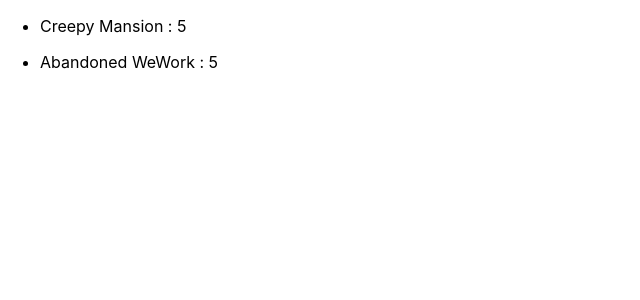
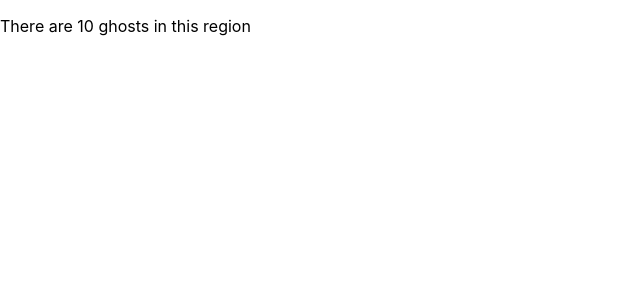
Before and after one commit to szunami/hooks-query-helper, a React (Create React App) app: page / in a window 1280 px wide. Shown: the top 300 px of the page, without its empty margins (0-640 px from the left). Built offline with nearby package versions, Linux system fonts and the light colour scheme.

Commit message:
Set up 3

```diff
--- a/src/App.tsx
+++ b/src/App.tsx
@@ -1,10 +1,10 @@
 import "./App.css";
-import { HauntedHouseReport } from "./version2";
+import { RegionalHauntedHouseReport } from "./version3";
 
 function App() {
   return (
     <div className="App">
-      <HauntedHouseReport />
+      <RegionalHauntedHouseReport />
     </div>
   );
 }
```
